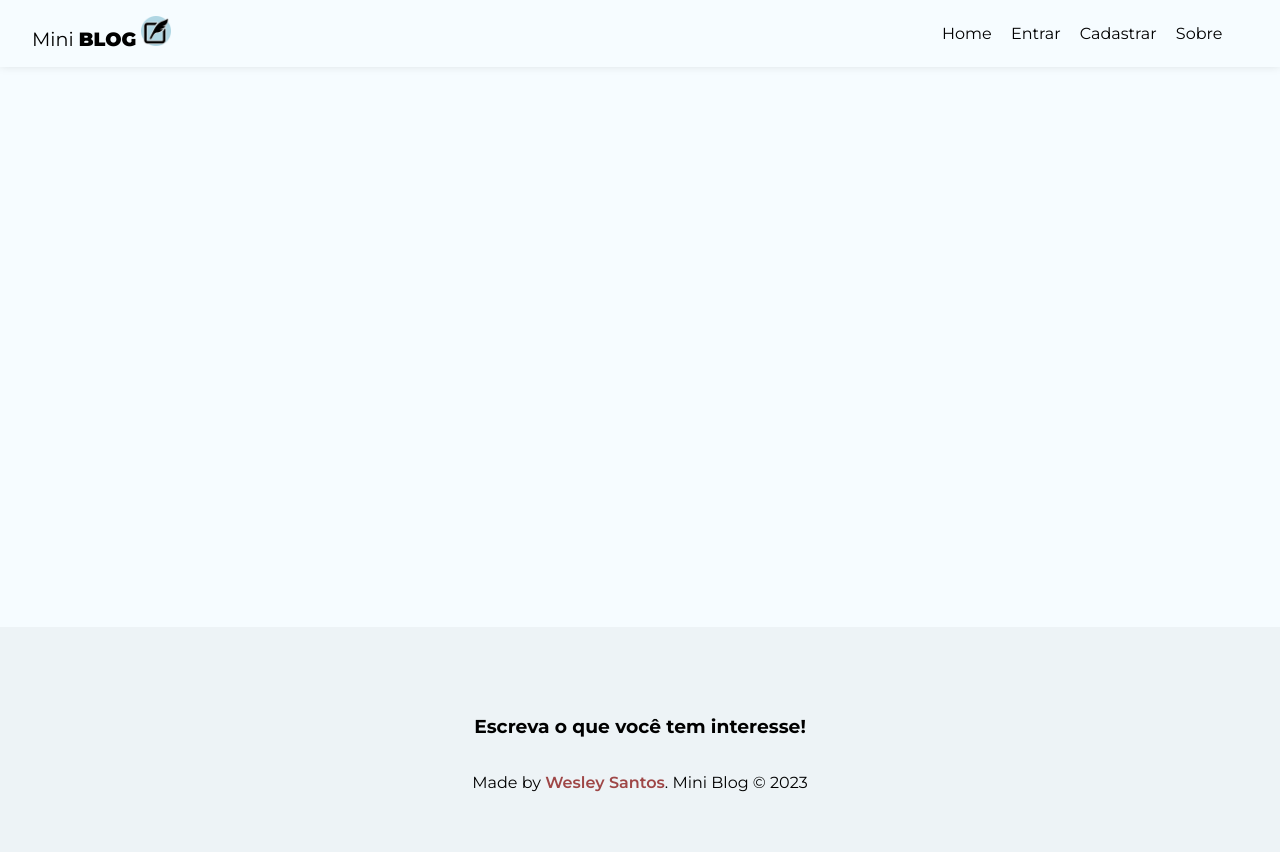
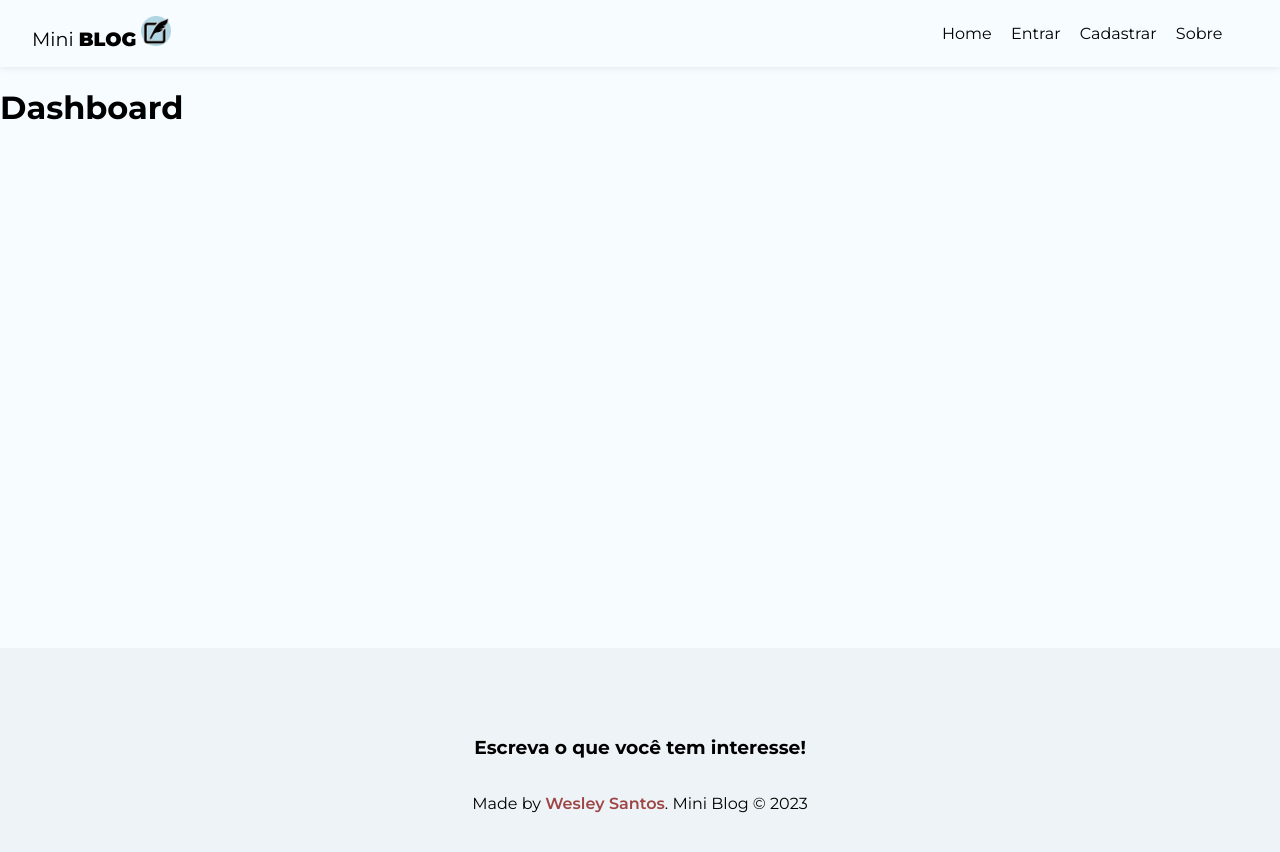
Before and after one commit to TitanCodeXD/Mini-Blog, a React (Vite) app: page /dashboard in a window 1280 px wide. Shown: the top 852 px of the page. Built offline with nearby package versions, Linux system fonts and the light colour scheme; no server answers.

Commit message:
Links para usuário autenticado

```diff
--- a/src/App.jsx
+++ b/src/App.jsx
@@ -20,6 +20,8 @@
 import About from './pages/About/About'
 import Login from './pages/Login/Login'
 import Register from './pages/Register/Register'
+import CreatePost from './pages/CreatePost/CreatePost'
+import Dashboard from './pages/Dashboard/Dashboard'
 
 //CSS
 import './App.css'
@@ -60,6 +62,9 @@
           <Route path = "/login" element = {<Login/>} />
           <Route path = "/register" element = {<Register/>} />
 
+          <Route path = "/posts/create" element = {<CreatePost/>}/>
+          <Route path = "/dashboard" element = {<Dashboard/>}/>
+
         </Routes>
         </div>
 
--- a/src/components/Navbar/Navbar.jsx
+++ b/src/components/Navbar/Navbar.jsx
@@ -1,12 +1,21 @@
 //Imports React
 import React from 'react'
 import { NavLink } from 'react-router-dom';
+
+//Import Logo
 import Logo from "../../img/blog-image2.png";
+
+//Import context
+import { useAuthValue } from '../../context/AuthContext';
+
+//Import Hook
+import { useAuthentication } from '../../hooks/useAuthentication';
 
 //CSS
 import styles from './Navbar.module.css';
 
 const Navbar = () => {
+    const {user} = useAuthValue();
 
   return (
     <nav className = {styles.navbar}>
@@ -16,7 +25,9 @@
             <NavLink to = "/" className={({isActive}) => (isActive ? styles.active : '')}>Home</NavLink>
         </li>
 
-        <li>
+        {!user && (
+        <>
+         <li>
             <NavLink to = "/login" className={({isActive}) => (isActive ? styles.active : '')}>Entrar</NavLink>
         </li>
 
@@ -24,6 +35,19 @@
             <NavLink to = "/register" className={({isActive}) => (isActive ? styles.active : '')}>Cadastrar</NavLink>
         </li>
 
+        </>
+        )}
+        {user && (
+        <>
+            <li>
+            <NavLink to = "/posts/create" className={({isActive}) => (isActive ? styles.active : '')}>Novo Post</NavLink>
+        </li>
+
+        <li>
+            <NavLink to = "/dashboard" className={({isActive}) => (isActive ? styles.active : '')}>Dashboard</NavLink>
+        </li>
+        </>
+        )}
         <li>
             <NavLink to = "/about" className={({isActive}) => (isActive ? styles.active : '')}>Sobre</NavLink>
         </li>
--- /dev/null
+++ b/src/pages/CreatePost/CreatePost.jsx
@@ -0,0 +1,15 @@
+//React Imports
+import React from 'react'
+
+//CSS
+import styles from './CreatePost.module.css';
+
+const CreatePost = () => {
+  return (
+    <div>
+        <h1>CreatePost</h1>
+    </div>
+  )
+}
+
+export default CreatePost
--- /dev/null
+++ b/src/pages/Dashboard/Dashboard.jsx
@@ -0,0 +1,15 @@
+//React imports
+import React from 'react'
+
+//CSS
+import styles from './Dashboard.module.css';
+
+const Dashboard = () => {
+  return (
+    <div>
+        <h1>Dashboard</h1>
+    </div>
+  )
+}
+
+export default Dashboard
```
Also changed, not shown: src/pages/CreatePost/CreatePost.module.css (added), src/pages/Dashboard/Dashboard.module.css (added).
